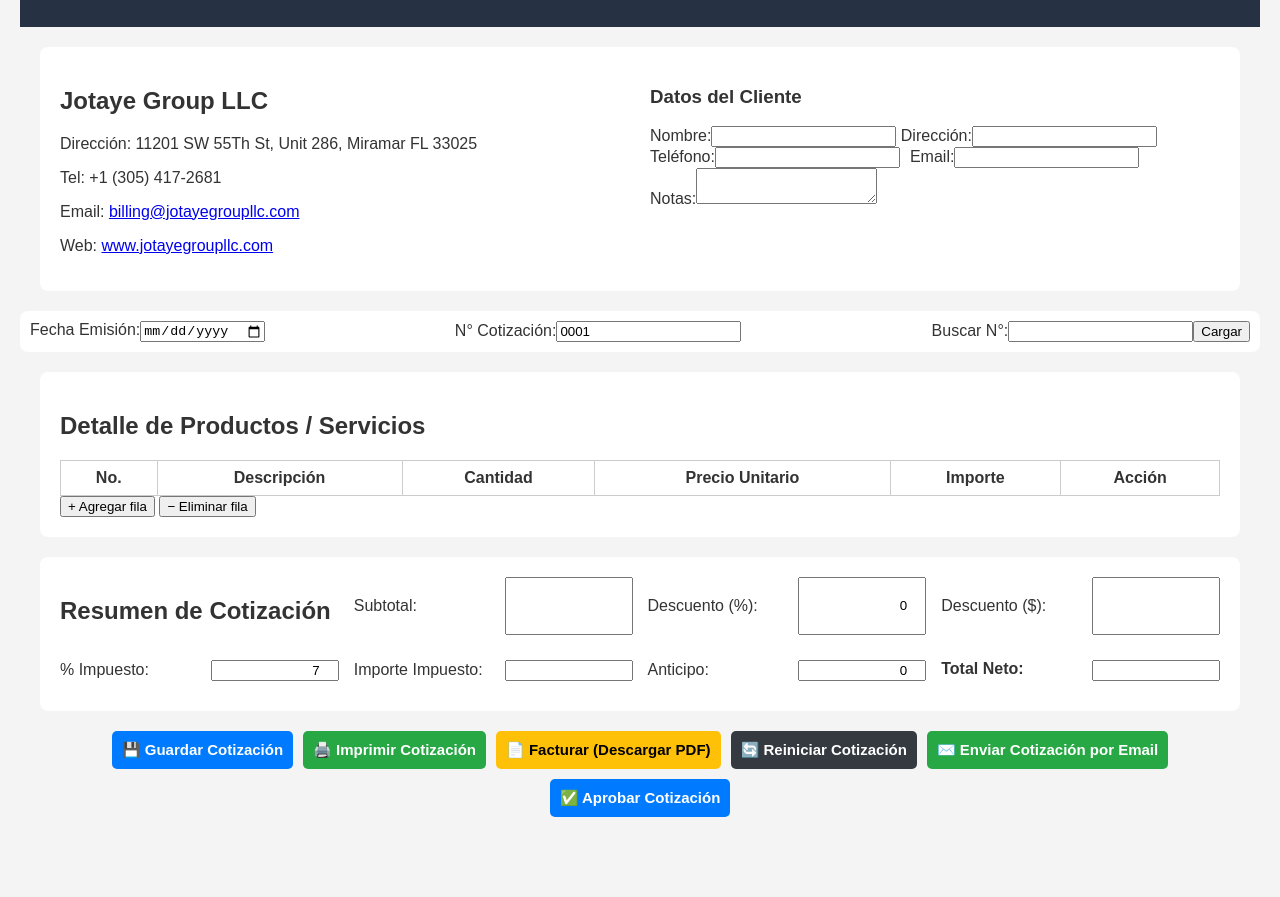
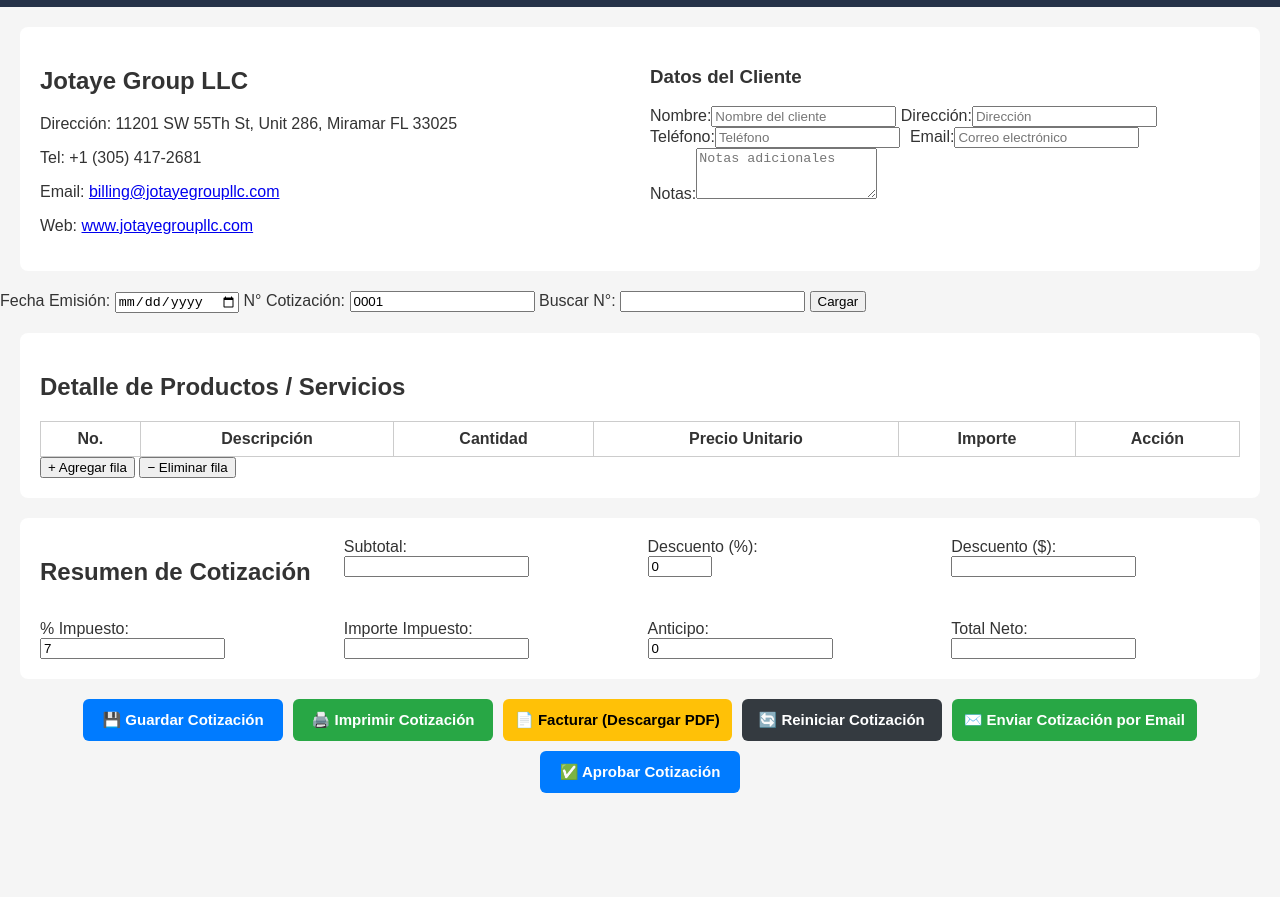
Before and after one commit to jotaye/sistema-facturacion, a plain HTML site: page index.html in a window 1280 px wide. Shown: the part 131-1028 px from the top of the page. After the commit the page ends 984 px from the top, so only its background shows below. Drawn offline with Linux system fonts and the light colour scheme.

Commit message:
Update index.html

```diff
--- a/index.html
+++ b/index.html
@@ -22,20 +22,20 @@
     </div>
     <div class="cliente">
       <h3>Datos del Cliente</h3>
-      <label>Nombre:<input type="text" id="clienteNombre" /></label>
-      <label>Dirección:<input type="text" id="clienteDireccion" /></label>
+      <label>Nombre:<input type="text" id="clienteNombre" placeholder="Nombre del cliente" /></label>
+      <label>Dirección:<input type="text" id="clienteDireccion" placeholder="Dirección" /></label>
       <div class="fila">
-        <label>Teléfono:<input type="text" id="clienteTelefono" /></label>
-        <label>Email:<input type="email" id="clienteEmail" /></label>
+        <label>Teléfono:<input type="text" id="clienteTelefono" placeholder="Teléfono" /></label>
+        <label>Email:<input type="email" id="clienteEmail" placeholder="Correo electrónico" /></label>
       </div>
-      <label>Notas:<textarea id="clienteNotas" rows="2"></textarea></label>
+      <label>Notas:<textarea id="clienteNotas" rows="3" placeholder="Notas adicionales"></textarea></label>
     </div>
   </section>
 
-  <section class="datos-superiores">
-    <label>Fecha Emisión:<input type="date" id="fecha" /></label>
-    <label>N° Cotización:<input type="text" id="numero" value="0001" /></label>
-    <label>Buscar N°:<input type="text" id="buscar" /><button>Cargar</button></label>
+  <section class="datos-generales">
+    <label>Fecha Emisión: <input type="date" id="fecha" /></label>
+    <label>N° Cotización: <input type="text" id="numero" value="0001" /></label>
+    <label>Buscar N°: <input type="text" id="buscar" /> <button id="btnBuscar">Cargar</button></label>
   </section>
 
   <section class="tabla-items">
@@ -59,13 +59,13 @@
 
   <section class="resumen-factura">
     <h2>Resumen de Cotización</h2>
-    <div class="linea"><label>Subtotal:</label><input id="resSubtotal" readonly /></div>
-    <div class="linea"><label>Descuento (%):</label><input type="number" id="inputDescuentoPorc" value="0" /></div>
-    <div class="linea"><label>Descuento ($):</label><input id="resDescuento" readonly /></div>
-    <div class="linea"><label>% Impuesto:</label><input type="number" id="inputImpuesto" value="7" /></div>
-    <div class="linea"><label>Importe Impuesto:</label><input id="resImpuestos" readonly /></div>
+    <div class="linea"><label>Subtotal:</label><input type="number" id="resSubtotal" readonly /></div>
+    <div class="linea"><label>Descuento (%):</label><input type="number" id="descuentoPorcentaje" value="0" min="0" max="100" /></div>
+    <div class="linea"><label>Descuento ($):</label><input type="number" id="descuentoValor" readonly /></div>
+    <div class="linea"><label>% Impuesto:</label><input type="number" id="impuestoPorcentaje" value="7" /></div>
+    <div class="linea"><label>Importe Impuesto:</label><input type="number" id="resImpuestos" readonly /></div>
     <div class="linea"><label>Anticipo:</label><input type="number" id="inputAnticipo" value="0" /></div>
-    <div class="linea"><strong>Total Neto:</strong><input id="resTotal" readonly /></div>
+    <div class="linea total"><label>Total Neto:</label><input type="number" id="resTotal" readonly /></div>
   </section>
 
   <div class="acciones">
@@ -77,24 +77,6 @@
     <button id="btnAprobar" class="btn btn-primary">✅ Aprobar Cotización</button>
   </div>
 
-  <style>
-    body { font-family: Arial, sans-serif; background: #f4f4f4; margin: 0; padding: 20px; }
-    header { background: #263144; color: white; text-align: center; padding: 20px; }
-    header .logo { max-width: 80px; margin-bottom: 10px; }
-    .info-empresa-cliente { display: flex; justify-content: space-between; gap: 20px; background: white; padding: 20px; border-radius: 8px; }
-    .datos-superiores { display: flex; gap: 10px; justify-content: space-between; margin: 20px 0; background: white; padding: 10px; border-radius: 8px; }
-    .cotizacion, .resumen-factura { background: white; padding: 20px; border-radius: 8px; margin-top: 20px; }
-    .tabla-items table { width: 100%; border-collapse: collapse; margin-top: 10px; }
-    th, td { padding: 8px; border: 1px solid #ccc; text-align: center; }
-    .linea { margin-bottom: 10px; display: flex; justify-content: space-between; }
-    .linea input { width: 120px; text-align: right; }
-    .acciones { display: flex; gap: 10px; flex-wrap: wrap; justify-content: center; margin-top: 20px; }
-    .acciones button { min-width: 180px; font-weight: bold; padding: 10px; border-radius: 5px; border: none; cursor: pointer; }
-    .btn-primary { background: #007bff; color: white; }
-    .btn-success { background: #28a745; color: white; }
-    .btn-warning { background: #ffc107; color: black; }
-    .btn-dark { background: #343a40; color: white; }
-  </style>
   <script src="script.js"></script>
 </body>
 </html>
```
